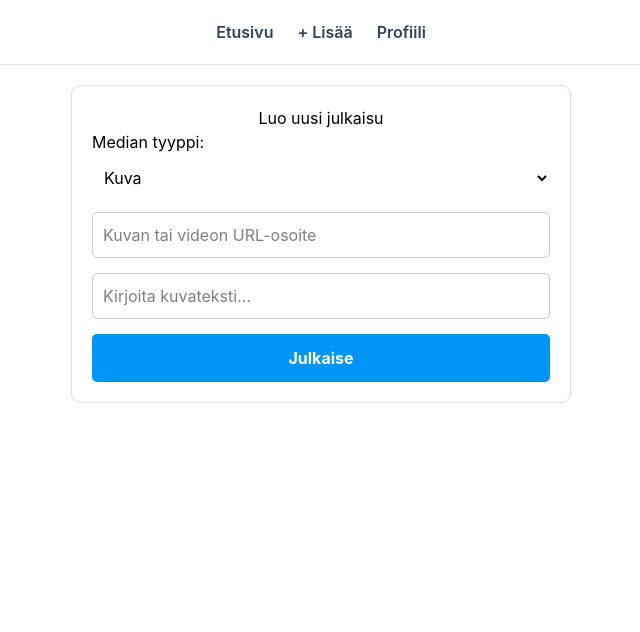
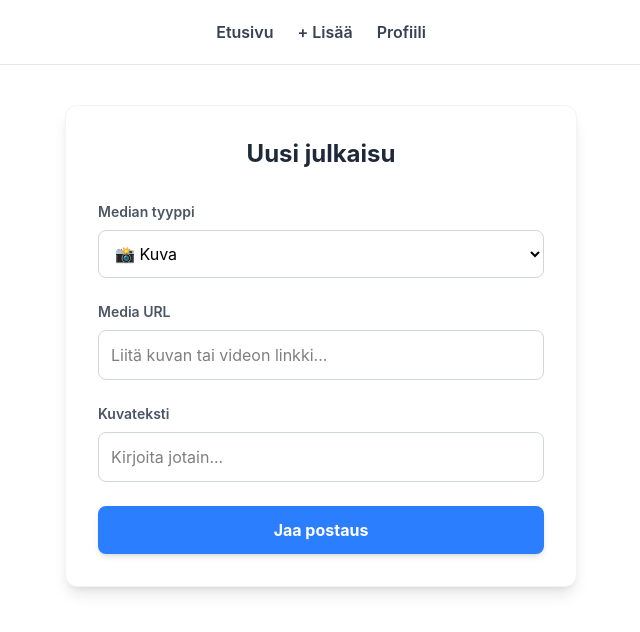
Before and after one commit to deni-isr/HS_React, a React (Vite) app: page /upload in a window 1280 px wide. Shown: the top 632 px of the page, without its empty margins (319-959 px from the left). Built offline with nearby package versions, Linux system fonts and the light colour scheme.

Commit message:
feat: parannettu latauslomake esikatselulla

```diff
--- a/src/pages/Upload.tsx
+++ b/src/pages/Upload.tsx
@@ -1,12 +1,10 @@
-import { useContext } from 'react';
+import { useContext, useState } from 'react';
 import { useNavigate } from 'react-router-dom';
 import { useFileForm } from '../hooks/useFileForm';
 import { MediaContext } from '../contexts/MediaContext';
-import type { Post } from '../types/VisualMedia';
 
 const Upload = () => {
   const navigate = useNavigate();
-
   const context = useContext(MediaContext);
 
   const { values, handleChange, resetForm } = useFileForm({
@@ -17,58 +15,80 @@ const Upload = () => {
 
   const handleSubmit = (event: React.FormEvent) => {
     event.preventDefault();
-
     if (!context) return;
 
-    const newPost: Post = {
+    context.addPost({
       id: Date.now(),
       url: values.url,
       caption: values.caption,
       type: values.type,
-      user: 'opiskelija_2026',
-    };
+      user: 'oma_kayttaja',
+      likes: 0
+    });
 
-
-    context.addPost(newPost);
     resetForm();
     navigate('/');
   };
 
   return (
-    <div style={{ maxWidth: '500px', margin: '20px auto', padding: '20px', border: '1px solid #ddd', borderRadius: '10px' }}>
-      <h2 style={{ textAlign: 'center' }}>Luo uusi julkaisu</h2>
-      <form onSubmit={handleSubmit} style={{ display: 'flex', flexDirection: 'column', gap: '15px' }}>
+    <div className="max-w-lg mx-auto mt-10 p-8 bg-white rounded-xl shadow-lg border border-gray-100">
+      <h2 className="text-2xl font-bold text-center mb-8 text-gray-800">Uusi julkaisu</h2>
 
-        <label style={{ display: 'flex', flexDirection: 'column', gap: '5px' }}>
-          Median tyyppi:
-          <select name="type" value={values.type} onChange={handleChange} style={{ padding: '8px' }}>
-            <option value="image">Kuva</option>
-            <option value="video">Video</option>
+      <form onSubmit={handleSubmit} className="space-y-6">
+        {values.url && (
+          <div className="w-full aspect-square rounded-lg overflow-hidden bg-gray-50 border-2 border-dashed border-gray-200">
+            {values.type === 'image' ? (
+              <img src={values.url} alt="Preview" className="w-full h-full object-cover" />
+            ) : (
+              <video src={values.url} className="w-full h-full object-cover" />
+            )}
+          </div>
+        )}
+
+        <div className="flex flex-col gap-2">
+          <label className="text-sm font-semibold text-gray-600">Median tyyppi</label>
+          <select
+            name="type"
+            value={values.type}
+            onChange={handleChange}
+            className="p-3 rounded-lg border border-gray-300 focus:ring-2 focus:ring-blue-500 outline-none transition-all"
+          >
+            <option value="image">📸 Kuva</option>
+            <option value="video">🎥 Video</option>
           </select>
-        </label>
+        </div>
 
+        <div className="flex flex-col gap-2">
+          <label className="text-sm font-semibold text-gray-600">Media URL</label>
           <input
             name="url"
             type="text"
-          placeholder="Kuvan tai videon URL-osoite"
+            placeholder="Liitä kuvan tai videon linkki..."
             value={values.url}
             onChange={handleChange}
             required
-          style={{ padding: '10px', borderRadius: '5px', border: '1px solid #ccc' }}
+            className="p-3 rounded-lg border border-gray-300 focus:ring-2 focus:ring-blue-500 outline-none"
           />
+        </div>
 
+        <div className="flex flex-col gap-2">
+          <label className="text-sm font-semibold text-gray-600">Kuvateksti</label>
           <input
             name="caption"
             type="text"
-          placeholder="Kirjoita kuvateksti..."
+            placeholder="Kirjoita jotain..."
             value={values.caption}
             onChange={handleChange}
             required
-          style={{ padding: '10px', borderRadius: '5px', border: '1px solid #ccc' }}
+            className="p-3 rounded-lg border border-gray-300 focus:ring-2 focus:ring-blue-500 outline-none"
           />
+        </div>
 
-        <button type="submit" style={{ padding: '12px', background: '#0095f6', color: 'white', border: 'none', borderRadius: '5px', fontWeight: 'bold', cursor: 'pointer' }}>
-          Julkaise
+        <button
+          type="submit"
+          className="w-full bg-blue-500 hover:bg-blue-600 text-white font-bold py-3 rounded-lg transition-colors shadow-md active:transform active:scale-95"
+        >
+          Jaa postaus
         </button>
       </form>
     </div>
```
Lines whose indentation alone changed are shown as unchanged.
